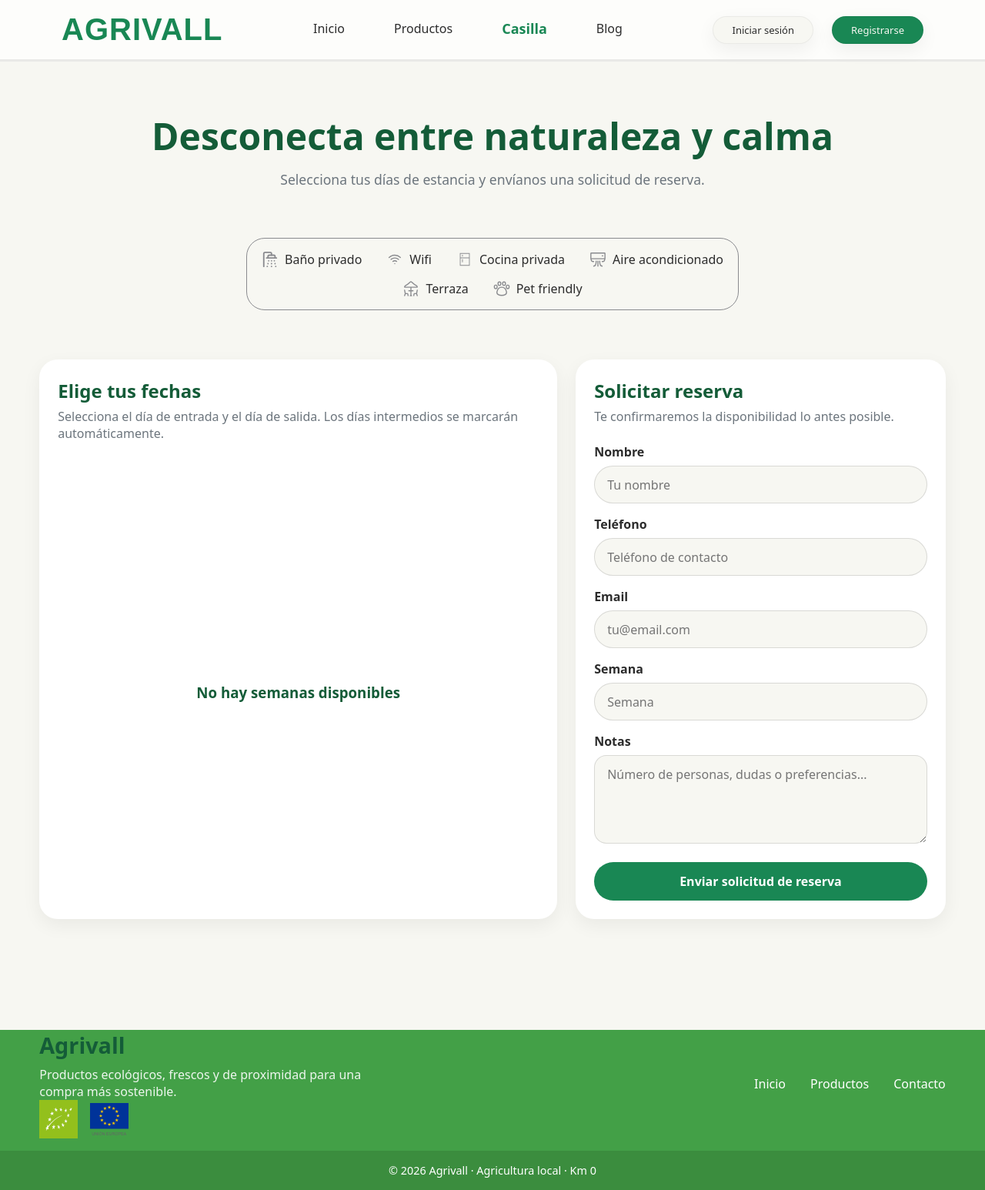
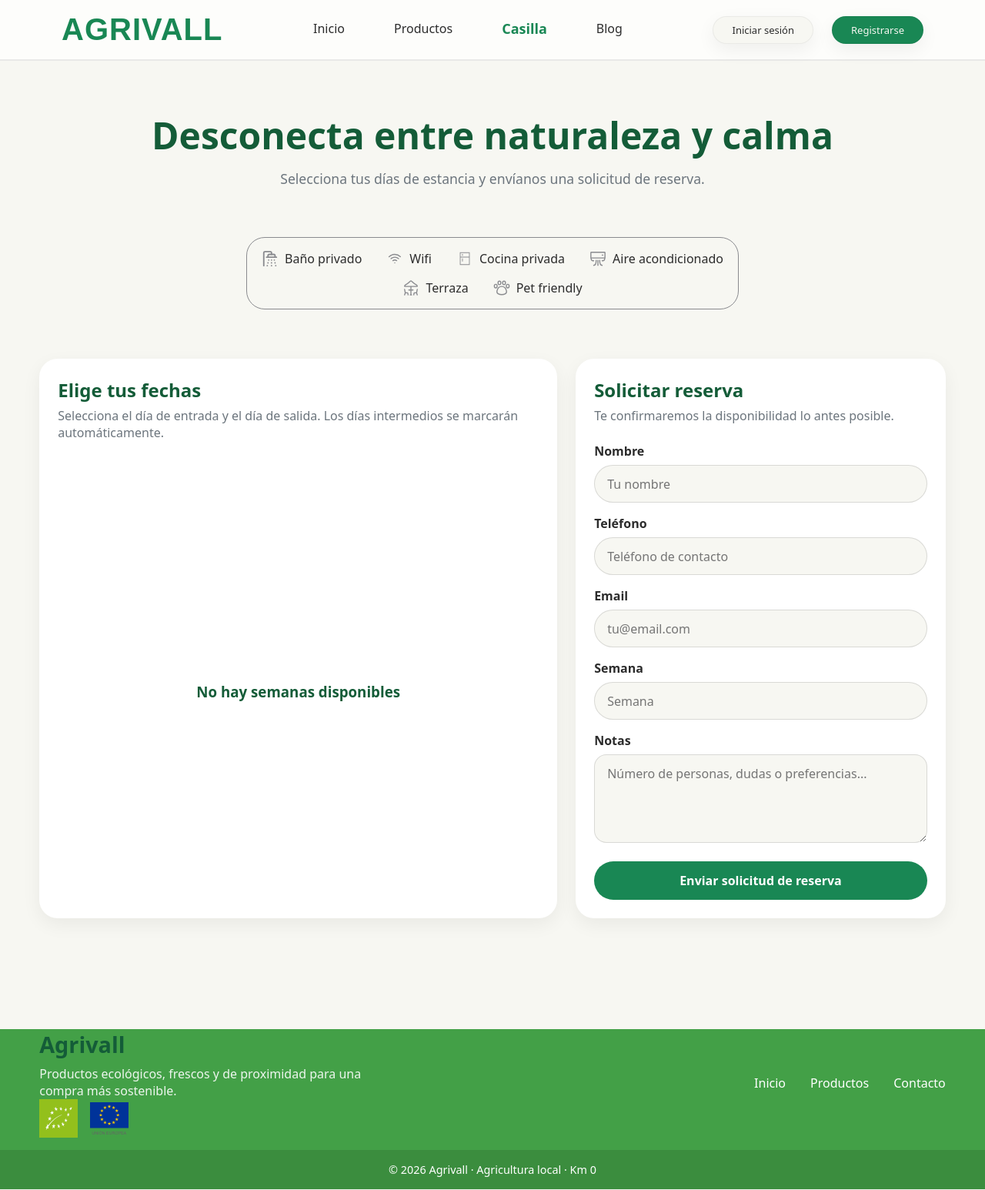
Before and after one commit to mtorpo/django-agrivall, a Django app: page /casilla/ in a window 1280 px wide. Shown: the whole page at 77% size. Run offline with Django 5.2, Linux system fonts and the light colour scheme; data that the repository does not hold is empty.

Commit message:
minorities

```diff
--- a/agrivall/static/css/nav.css
+++ b/agrivall/static/css/nav.css
@@ -10,7 +10,7 @@ header.nav-header {
     align-items: center;
     justify-content: space-between;
     background: #fdfdfb;
-    border-bottom: 3px solid rgba(0,0,0,.08);
+    border-bottom: 2px solid rgba(0,0,0,.08);
     padding: 1rem 5rem;
 }
 /* BOTONES */
@@ -49,7 +49,7 @@ header.nav-header {
 
 .dashboard {
     background: blue;
-    border: solid 1px black;
+    border: solid 1px white;
     color: var(--bg-main);
 }
 
```
